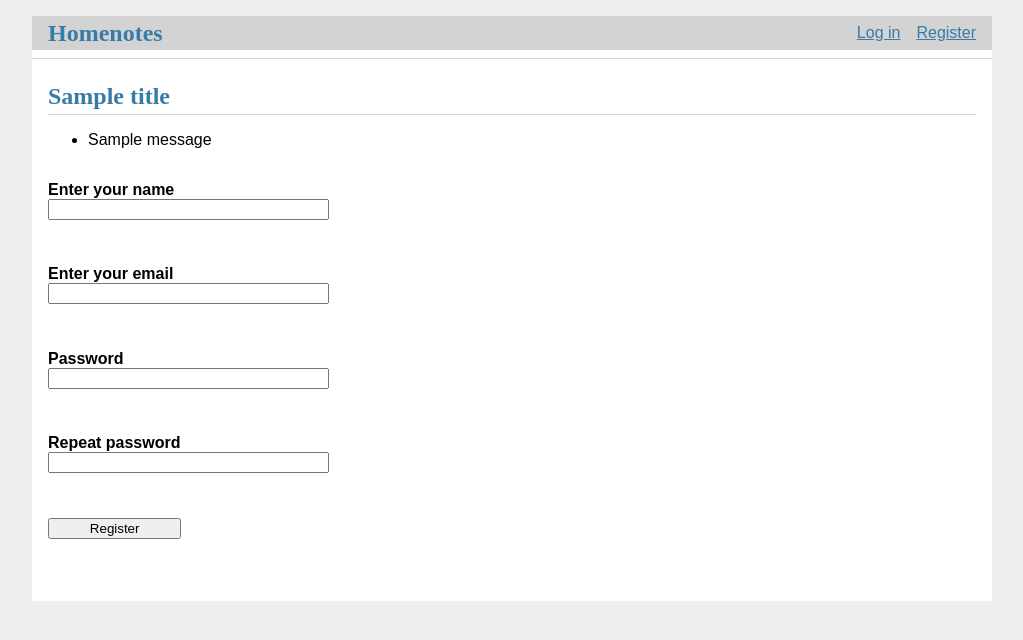
After one commit to galexandrus/homenotes, a Flask app: template app/templates/auth/register.html in a window 1280 px wide. The commit adds this page. Shown: the top 640 px of the page, without its empty margins (128-1151 px from the left). Run offline with Flask 3, Linux system fonts and the light colour scheme; tables that the repository leaves empty hold one stand-in row (values such as "Sample post"); the template is opened without the code that fills it: values that come from a table or form of the project are taken from there, most other values are stand-ins (such as "Sample title", 1, 10 or a date in 2020); one stand-in notice (Sample message) is shown; parts of the project's set-up code (start-up, migrations or seed data) failed here and were passed over.

Commit message:
add views, templates and forms for authentication and registration

```diff
--- a/app/__init__.py
+++ b/app/__init__.py
@@ -43,6 +43,15 @@ def create_app(config_name="default"):
     login_manager.init_app(application)
 
     # blueprints registration
+    from app.auth import bp as auth_bp
+    application.register_blueprint(auth_bp)
+    from app.main import bp as main_bp
+    application.register_blueprint(main_bp)
+
+    # add simple page that says hello
+    @application.route("/hello")
+    def hello():
+        return "Hello!"
 
     return application
 
--- a/app/auth/__init__.py
+++ b/app/auth/__init__.py
@@ -0,0 +1,5 @@
+from flask import Blueprint
+
+bp = Blueprint("auth", __name__, url_prefix="/auth")
+
+from app.auth import views
--- /dev/null
+++ b/app/auth/forms.py
@@ -0,0 +1,36 @@
+from flask_wtf import FlaskForm
+from wtforms import StringField, PasswordField, BooleanField, SubmitField
+from wtforms.validators import ValidationError, DataRequired, EqualTo
+import sqlalchemy as sa
+from app import database
+from app.models import User
+
+
+class LoginForm(FlaskForm):
+    username = StringField("Enter your name", validators=[DataRequired()])
+    passwd = PasswordField("Password", validators=[DataRequired()])
+    remember_me = BooleanField("Remember me")
+    submit = SubmitField("Log in")
+
+
+class RegistrationForm(FlaskForm):
+    username = StringField("Enter your name", validators=[DataRequired()])
+    email = StringField("Enter your email", validators=[DataRequired()])
+    passwd = PasswordField("Password", validators=[DataRequired()])
+    passwd2 = PasswordField("Repeat password", validators=[DataRequired(),
+                                                           EqualTo("passwd")])
+    submit = SubmitField("Register")
+
+    def validate_username(self, username):
+        user = database.session.scalar(
+            sa.select(User).where(User.name == username.data)
+        )
+        if user is not None:
+            raise ValidationError("A user with that name already exists")
+
+    def validate_email(self, email):
+        user = database.session.scalar(
+            sa.select(User).where(User.email == email.data)
+        )
+        if user is not None:
+            raise ValidationError("A user with that email address already exists")
--- a/app/main/__init__.py
+++ b/app/main/__init__.py
@@ -0,0 +1,5 @@
+from flask import Blueprint
+
+bp = Blueprint("main", __name__)
+
+from app.main import views
--- /dev/null
+++ b/app/templates/auth/register.html
@@ -0,0 +1,40 @@
+{% extends "base.html" %}
+
+{% block header %}
+  <h1>{% block title %}{{ title }}{% endblock %}</h1>
+{% endblock %}
+
+{% block content %}
+  <form action="" method="post" novalidate>
+    {{ form.hidden_tag() }}
+    <p>
+      {{ form.username.label }}<br>
+      {{ form.username(size=32) }}<br>
+      {% for error in form.username.errors %}
+      <span style="color: red;">[{{ error }}]</span>
+      {% endfor %}
+    </p>
+    <p>
+      {{ form.email.label }}<br>
+      {{ form.email(size=32) }}<br>
+      {% for error in form.email.errors %}
+      <span style="color: red;">[{{ error }}]</span>
+      {% endfor %}
+    </p>
+    <p>
+      {{ form.passwd.label }}<br>
+      {{ form.passwd(size=32) }}<br>
+      {% for error in form.passwd.errors %}
+      <span style="color: red;">[{{ error }}]</span>
+      {% endfor %}
+    </p>
+    <p>
+      {{ form.passwd2.label }}<br>
+      {{ form.passwd2(size=32) }}<br>
+      {% for error in form.passwd2.errors %}
+      <span style="color: red;">[{{ error }}]</span>
+      {% endfor %}
+    </p>
+    <p>{{ form.submit() }}</p>
+  </form>
+{% endblock %}
--- a/app/templates/base.html
+++ b/app/templates/base.html
@@ -1,10 +1,37 @@
 <!DOCTYPE html>
-<html lang="en">
-<head>
-    <meta charset="UTF-8">
-    <title>Title</title>
-</head>
-<body>
-
-</body>
+<html>
+  <head>
+    <title>{% block title %}{% endblock %} - Homenotes</title>
+    <link rel="stylesheet" href="{{ url_for('static', filename='style.css') }}">
+  </head>
+  <body>
+    {% block navbar %}
+      <nav>
+        <h1><a href="{{ url_for('main.index') }}">Homenotes</a></h1>
+        <ul>
+          {% if current_user.is_anonymous %}
+            <li><a href="{{ url_for('auth.login') }}">Log in</a></li>
+            <li><a href="{{ url_for('auth.register') }}">Register</a></li>
+          {% else %}
+            <li><span>{{ current_user.name }}</span></li>
+            <li><a href="{{ url_for('auth.logout') }}">Log out</a></li>
+          {% endif %}
+        </ul>
+      </nav>
+    {% endblock %}
+    <hr>
+    <section class="content">
+      <header>{% block header %}{% endblock %}</header>
+      {% with messages = get_flashed_messages() %}
+        {% if messages %}
+          <ul>
+            {% for message in messages %}
+              <li>{{ message }}</li>
+            {% endfor %}
+          </ul>
+        {% endif %}
+      {% endwith %}
+      {% block content %}{% endblock %}
+    </section>
+  </body>
 </html>
--- a/requirements.txt
+++ b/requirements.txt
@@ -6,6 +6,7 @@ Flask==3.0.3
 Flask-Login==0.6.3
 Flask-Migrate==4.0.7
 Flask-SQLAlchemy==3.1.1
+Flask-WTF==1.2.1
 greenlet==3.0.3
 itsdangerous==2.2.0
 Jinja2==3.1.3
@@ -15,3 +16,4 @@ python-dotenv==1.0.1
 SQLAlchemy==2.0.29
 typing_extensions==4.11.0
 Werkzeug==3.0.2
+WTForms==3.1.2
```
Also changed, not shown: app/auth/views.py (added, +53 -0 lines), app/main/views.py (added, +8 -0 lines), app/models.py (+6 -1 lines), app/templates/auth/login.html (added, +27 -0 lines), app/templates/index.html (added, +14 -0 lines), app/main/forms.py (added).
